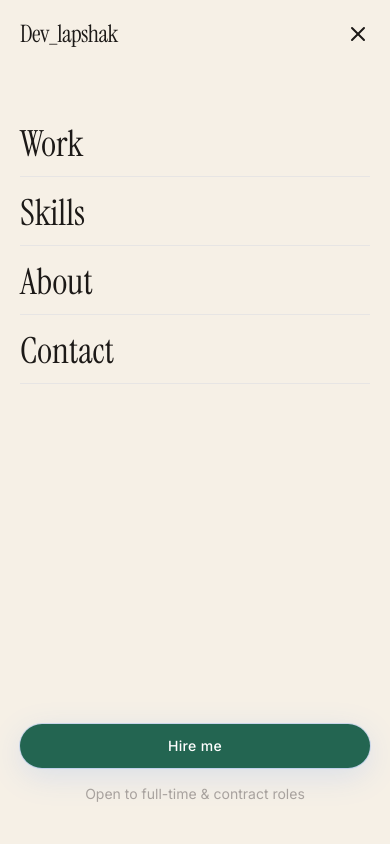
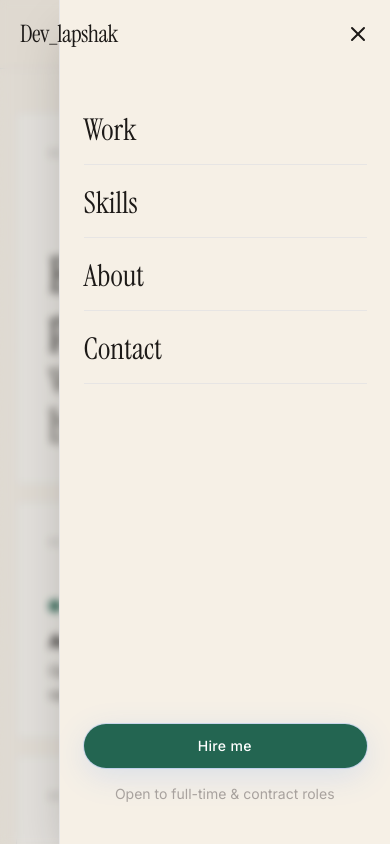
Before and after one commit to primexk5/Dev_lapshak, a React (Vite) app: page / in a window 390 px wide. Both pictures are taken after a click on the button "Open menu". Shown: the top 844 px of the page. Built offline with nearby package versions, Linux system fonts and the light colour scheme.

Commit message:
feat: redesign mobile menu as a side drawer with backdrop and updated layout animations

```diff
--- a/src/molecules/Navbar.jsx
+++ b/src/molecules/Navbar.jsx
@@ -27,13 +27,13 @@ const Navbar = () => {
     <header
       className={`fixed top-0 left-0 w-full z-[100] transition-all duration-300 ${
         isOpen
-          ? 'bg-canvas'
+          ? 'bg-canvas border-b border-line'
           : scrolled
           ? 'bg-canvas/90 backdrop-blur-xl border-b border-line/80 shadow-soft'
           : 'bg-transparent border-b border-transparent'
       }`}
     >
-      <div className="container-page relative z-50">
+      <div className="container-page relative z-[60]">
         <div className="flex items-center justify-between h-[4.25rem]">
           <a href="#home" className="flex items-center gap-3 group relative z-50">
             <span className="text-2xl font-serif tracking-tight text-ink">
@@ -70,25 +70,34 @@ const Navbar = () => {
         </div>
       </div>
 
-      {/* Mobile full-screen menu */}
+      {/* Backdrop */}
       <div
-        className={`md:hidden fixed inset-0 top-0 z-40 bg-canvas transition-all duration-500 ease-out ${
-          isOpen ? 'opacity-100 translate-y-0 visible' : 'opacity-0 -translate-y-8 invisible pointer-events-none'
+        className={`md:hidden fixed inset-0 z-40 bg-ink/10 backdrop-blur-sm transition-all duration-300 ${
+          isOpen ? 'opacity-100 visible' : 'opacity-0 invisible pointer-events-none'
+        }`}
+        onClick={() => setIsOpen(false)}
+        aria-hidden="true"
+      />
+
+      {/* Side drawer */}
+      <div
+        className={`md:hidden fixed top-0 right-0 h-[100svh] w-[85vw] max-w-sm z-50 bg-canvas border-l border-line shadow-2xl transition-transform duration-500 ease-[cubic-bezier(0.22,1,0.36,1)] flex flex-col ${
+          isOpen ? 'translate-x-0' : 'translate-x-full'
         }`}
       >
-        <div className="container-page pt-28 pb-10 flex flex-col h-full">
+        <div className="pt-24 pb-10 px-6 sm:px-8 flex flex-col h-full overflow-y-auto">
           <nav className="flex flex-col gap-1" aria-label="Mobile">
             {navLinks.map((link, i) => (
               <a
                 key={link.name}
                 href={link.href}
                 onClick={() => setIsOpen(false)}
-                className="font-serif text-4xl text-ink py-3 border-b border-line"
+                className="font-serif text-3xl sm:text-4xl text-ink py-4 border-b border-line"
                 style={{
-                  transitionDelay: isOpen ? `${i * 40}ms` : '0ms',
+                  transitionDelay: isOpen ? `${i * 45}ms` : '0ms',
                   opacity: isOpen ? 1 : 0,
-                  transform: isOpen ? 'translateY(0)' : 'translateY(8px)',
-                  transition: 'opacity 0.35s ease, transform 0.35s ease',
+                  transform: isOpen ? 'translateX(0)' : 'translateX(16px)',
+                  transition: 'opacity 0.4s ease, transform 0.4s ease',
                 }}
               >
                 {link.name}
```
